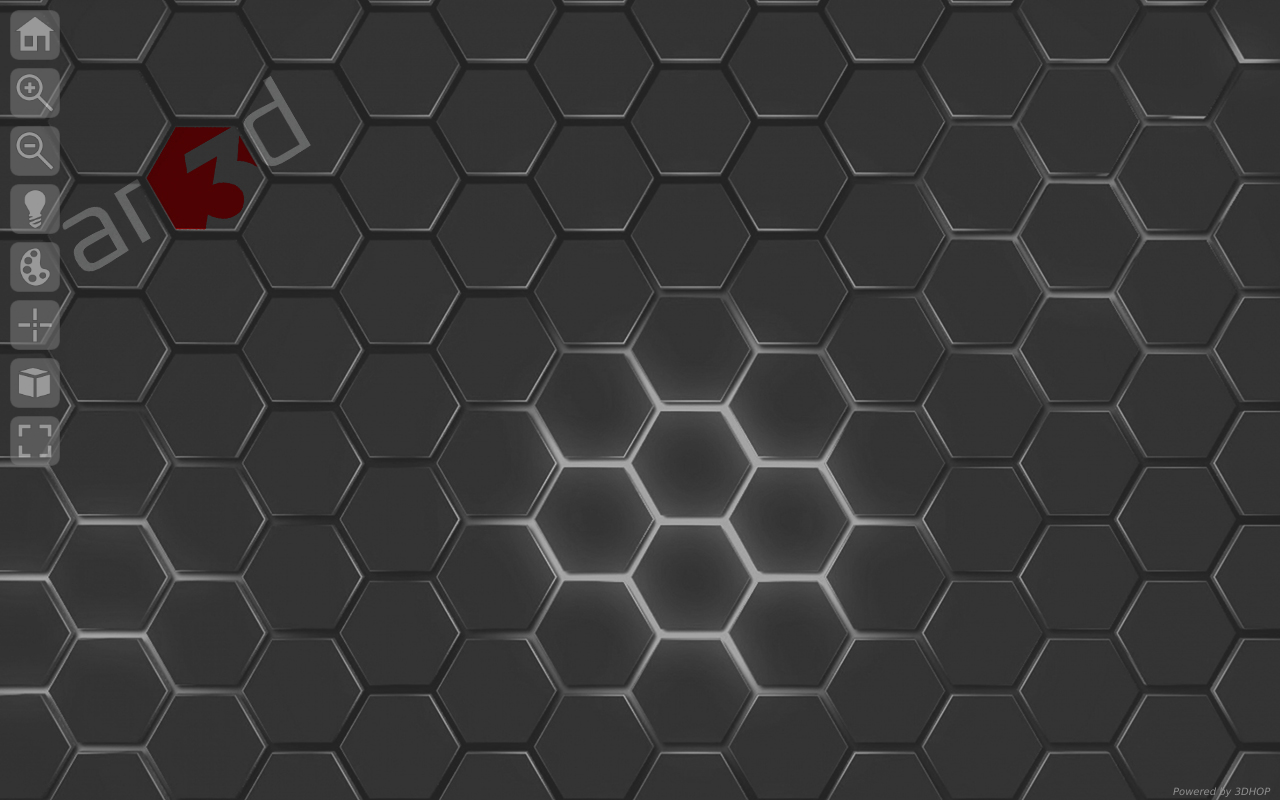
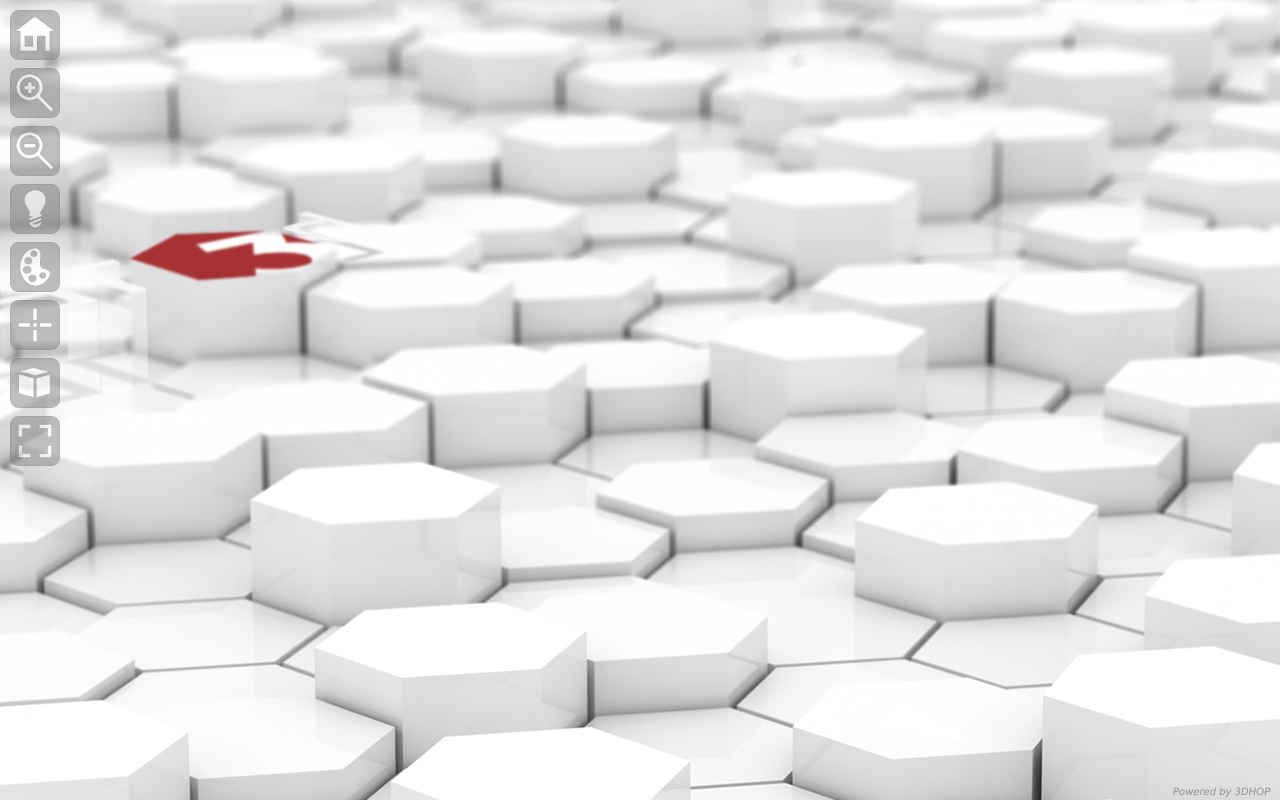
Before and after one commit to ar3d/3dhop_gladio, a plain HTML site: page LUCERNA.html in a window 1280 px wide. Drawn offline with Linux system fonts and the light colour scheme; no server answers.

Commit message:
Update LUCERNA.html

```diff
--- a/LUCERNA.html
+++ b/LUCERNA.html
@@ -86,7 +86,7 @@
  </div>
 <!--SECTIONS-->
 
- <canvas id="draw-canvas" style="background-image: url(skins/backgrounds/BG_ar3d_01.jpg)"/>
+ <canvas id="draw-canvas" style="background-image: url(skins/backgrounds/BG_ar3d_02.jpg)"/>
 </div>
 </body>
 
```
